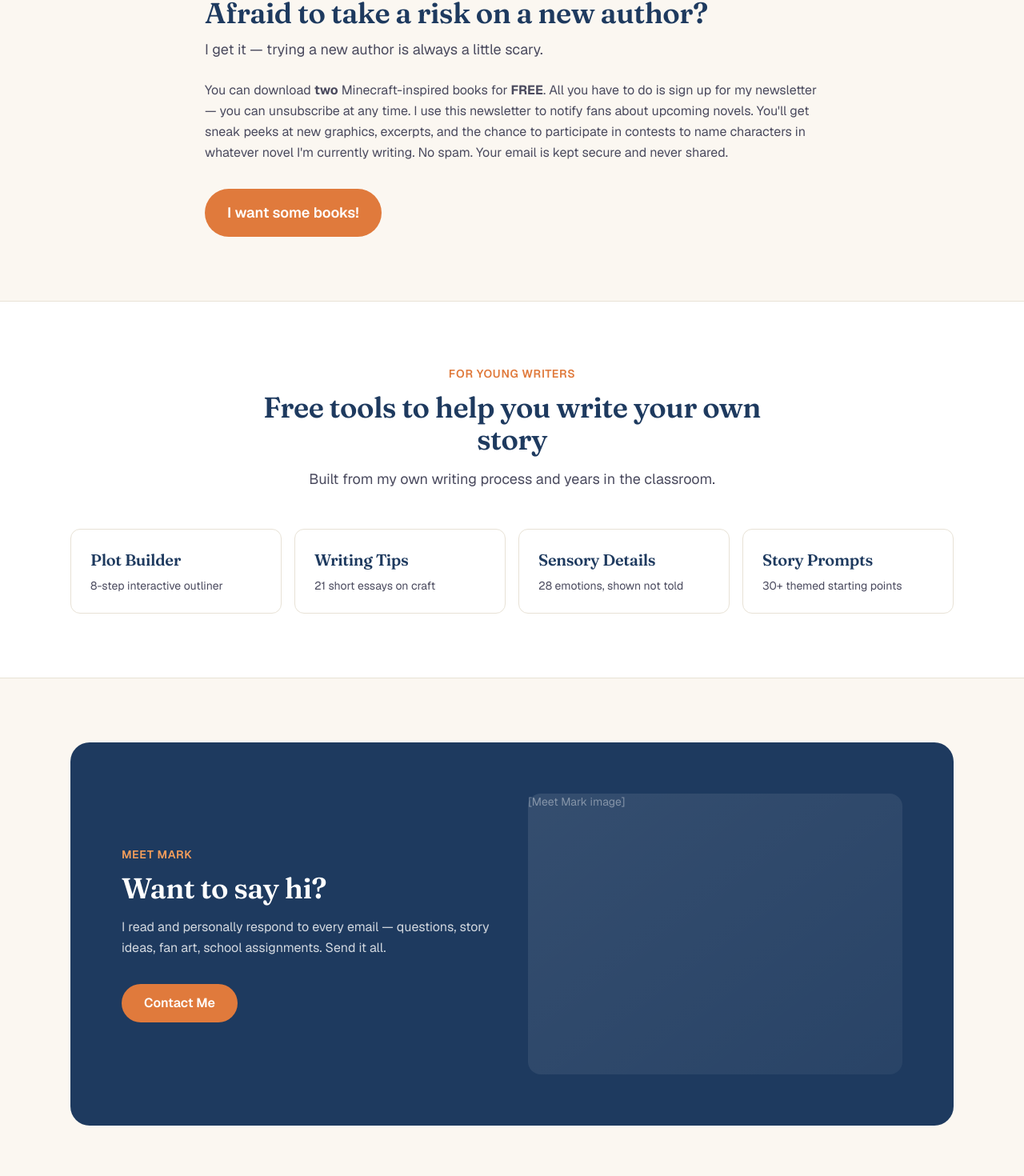
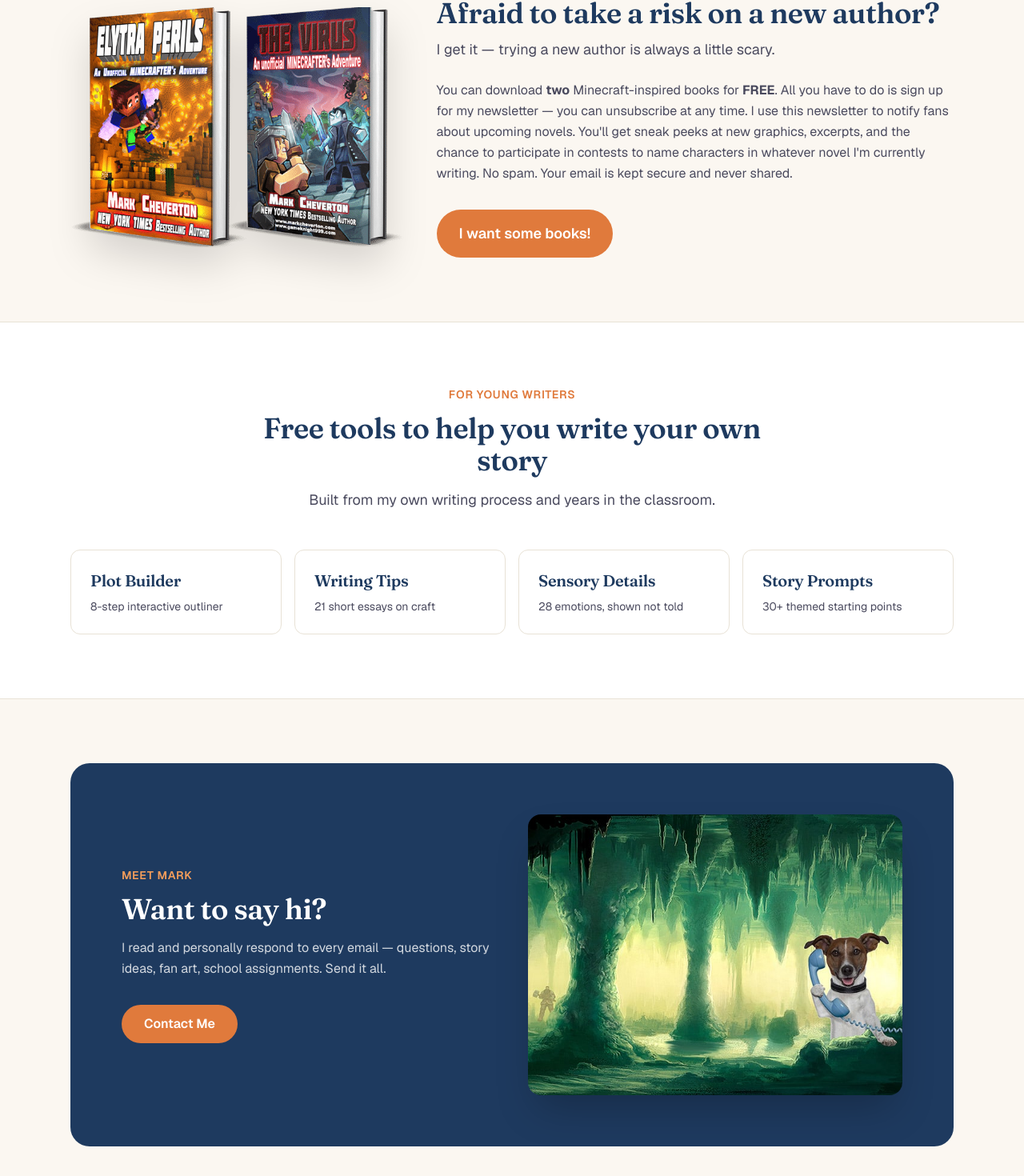
Before and after one commit to Monkeypants271/markcheverton.com, a Next.js app: page / in a window 1280 px wide. Shown: the part 3466-4936 px from the top of the page at 80% size. Built offline with nearby package versions, Linux system fonts and the light colour scheme.

Commit message:
Add lower homepage imagery

```diff
--- a/src/app/page.tsx
+++ b/src/app/page.tsx
@@ -270,7 +270,17 @@ export default function Home() {
       {/* Free books reinforcement */}
       <section className="py-20">
         <Container>
-          <div className="max-w-3xl mx-auto">
+          <div className="grid gap-10 md:grid-cols-5 md:items-center">
+            <div className="md:col-span-2">
+              <Image
+                src="/images/home/free-book-covers.png"
+                alt="Elytra Perils and The Virus free Minecraft eBook covers"
+                width={614}
+                height={441}
+                className="mx-auto w-full max-w-md drop-shadow-2xl"
+              />
+            </div>
+            <div className="md:col-span-3">
               <h2 className="font-display text-3xl md:text-4xl font-semibold text-[var(--color-primary)]">
                 Afraid to take a risk on a new author?
               </h2>
@@ -294,6 +304,7 @@ export default function Home() {
                 >
                   I want some books!
                 </Link>
+              </div>
             </div>
           </div>
         </Container>
@@ -359,9 +370,13 @@ export default function Home() {
                 Contact Me
               </Link>
             </div>
-            <div className="hidden md:block aspect-[4/3] rounded-2xl bg-gradient-to-br from-white/10 to-white/5 flex items-center justify-center text-white/40 text-sm">
-              [Meet Mark image]
-            </div>
+            <Image
+              src="/images/home/contact-cavern-dog.jpg"
+              alt="Minecraft-style green cavern scene with a dog using a phone"
+              width={700}
+              height={467}
+              className="hidden aspect-[4/3] rounded-2xl object-cover shadow-2xl md:block"
+            />
           </div>
         </Container>
       </section>
```
Also changed, not shown: public/images/home/contact-cavern-dog.jpg (added). Lines whose indentation alone changed are shown as unchanged.
